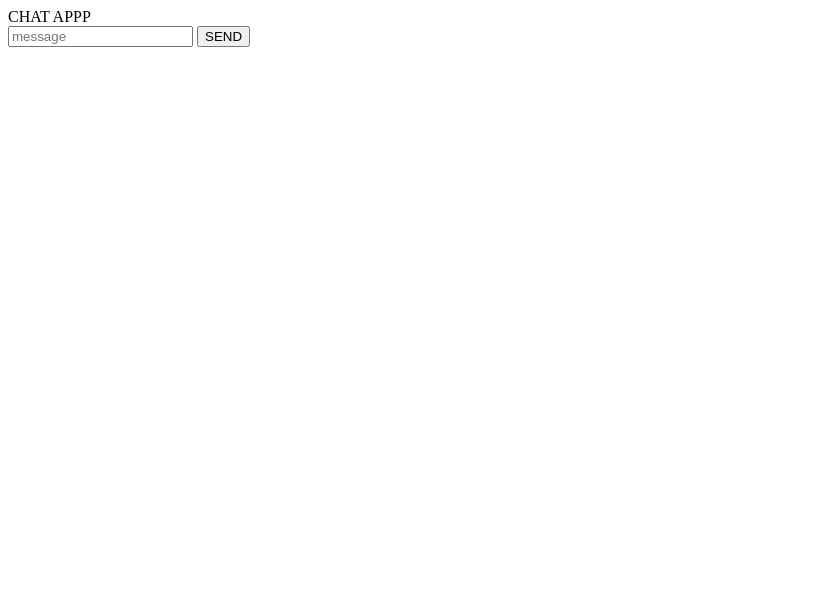
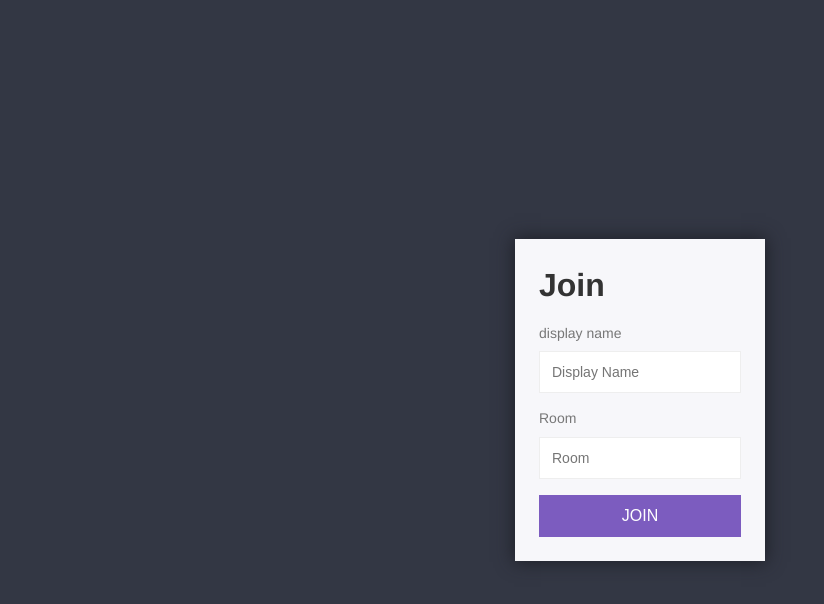
Before and after one commit to SujithAcharya99/Socket.io, a website: page public/index.html in a window 1280 px wide. Shown: the whole page, without its empty margins (0-824 px from the left). Drawn offline with nearby package versions, Linux system fonts and the light colour scheme.

Commit message:
Update index.html

```diff
--- a/public/index.html
+++ b/public/index.html
@@ -2,18 +2,25 @@
 <html>
 
     <head>
-
+        <title>Chat App</title>
+        <link rel="icon" href="/img/favicon.png">
+        <link rel="stylesheet" href="/css/styles.min.css">
     </head>
     <body>
-        CHAT APPP
-        <!--<button id="increment">+1</button>-->
 
-        <form id="message-form">
-            <input name="message" placeholder="message">
-            <button >SEND</button>
-        </form>
+        <div class="centered-form">
+            <div class="centered-form__box">
+                <h1>Join</h1>
+                <form action="/chat.html">
+                    <label > display name</label>
+                    <input type="text" name="username" placeholder="Display Name" required>
+                    <label >Room </label>
+                    <input type="text" name="room" placeholder="Room" required>
+                    <button>JOIN</button>
+                </form>
 
-        <script src="/socket.io/socket.io.js"></script>
-        <script src="/js/chat.js"></script>
+            </div>
+
+        </div>
     </body>
 </html>
```
